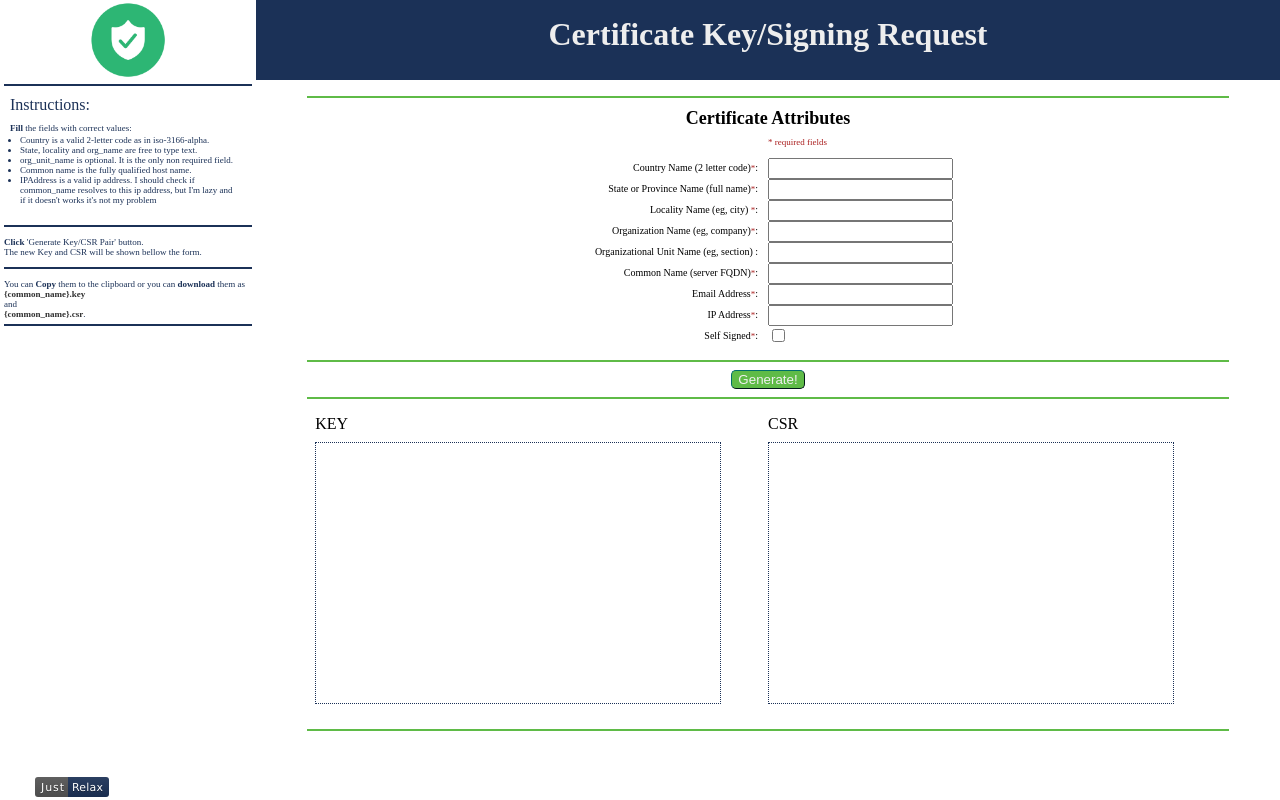
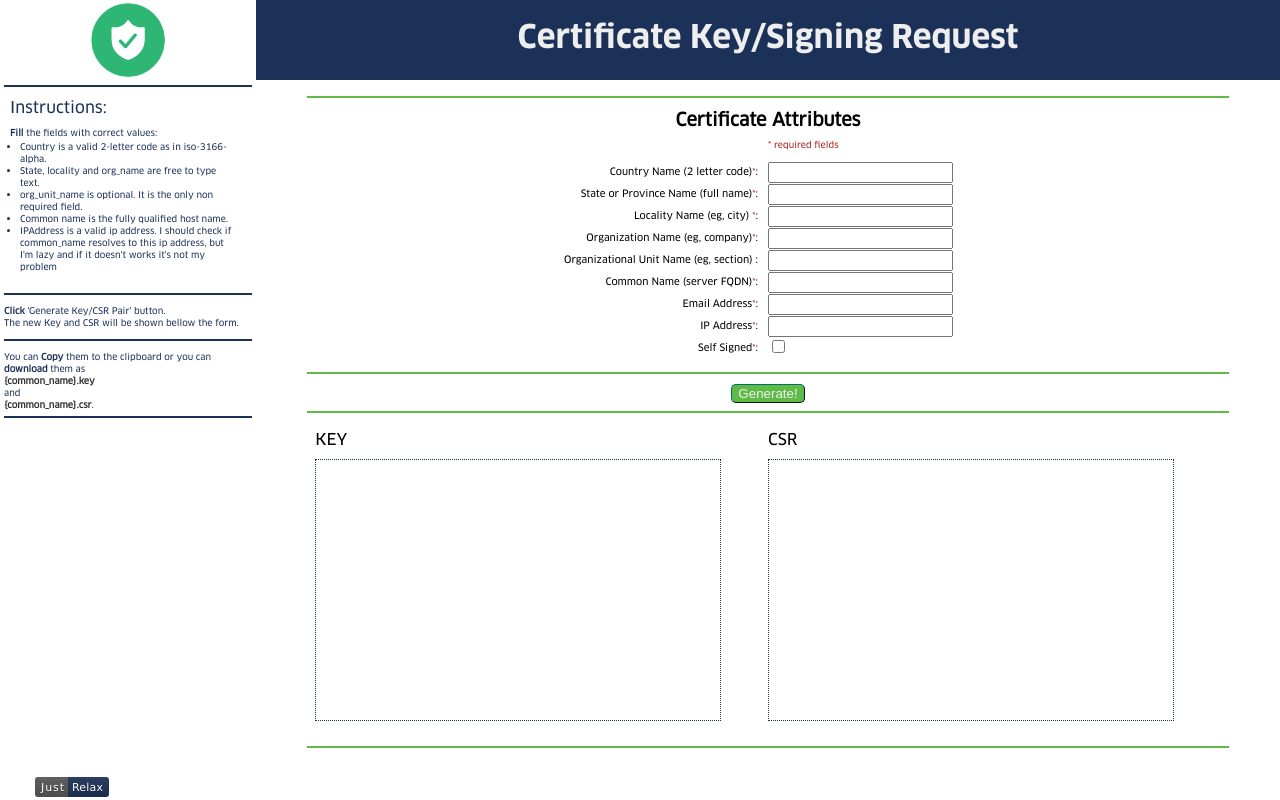
Before and after one commit to dudacgf/genkeycsr, a Flask app: template gen_keycsr/templates/index.html in a window 1280 px wide. Run offline with Flask 2, Linux system fonts and the light colour scheme; the template is opened without the code that fills it: values that come from a table or form of the project are taken from there, others are empty; some libraries are stand-ins or nearby versions.

Commit message:
Include font-family style directives. stop using all Clan Pro family

```diff
--- a/gen_keycsr/templates/base.html
+++ b/gen_keycsr/templates/base.html
@@ -11,7 +11,21 @@
         <meta name="viewport" content="width=device-width">
 
         {% block styles %}
-        <link rel="stylesheet" href="{{ url_for('.static', filename='fonts/ff-clan.css') }}" />
+        <style type="text/css">
+            @font-face {
+                font-family: 'Clan Pro News';
+                font-style: normal;
+                font-weight: normal;
+                src: local('Clan Pro News'), url("{{ url_for('.static', filename='fonts/FFClanProRgNews.woff') }}") format('woff');
+            }
+
+            @font-face {
+                font-family: 'Clan Pro Bold';
+                font-style: normal;
+                font-weight: normal;
+                src: local('Clan Pro Bold'), url("{{ url_for('.static', filename='fonts/FFClanProBold.woff') }}") format('woff');
+            }
+        </style>
         <link rel="stylesheet" href="{{ url_for('.static', filename='css/grid.css') }}" />
         <link rel="stylesheet" href="{{ url_for('.static', filename='css/text.css') }}" />
         <link rel="stylesheet" href="{{ url_for('.static', filename='css/colors.css') }}" />
```
